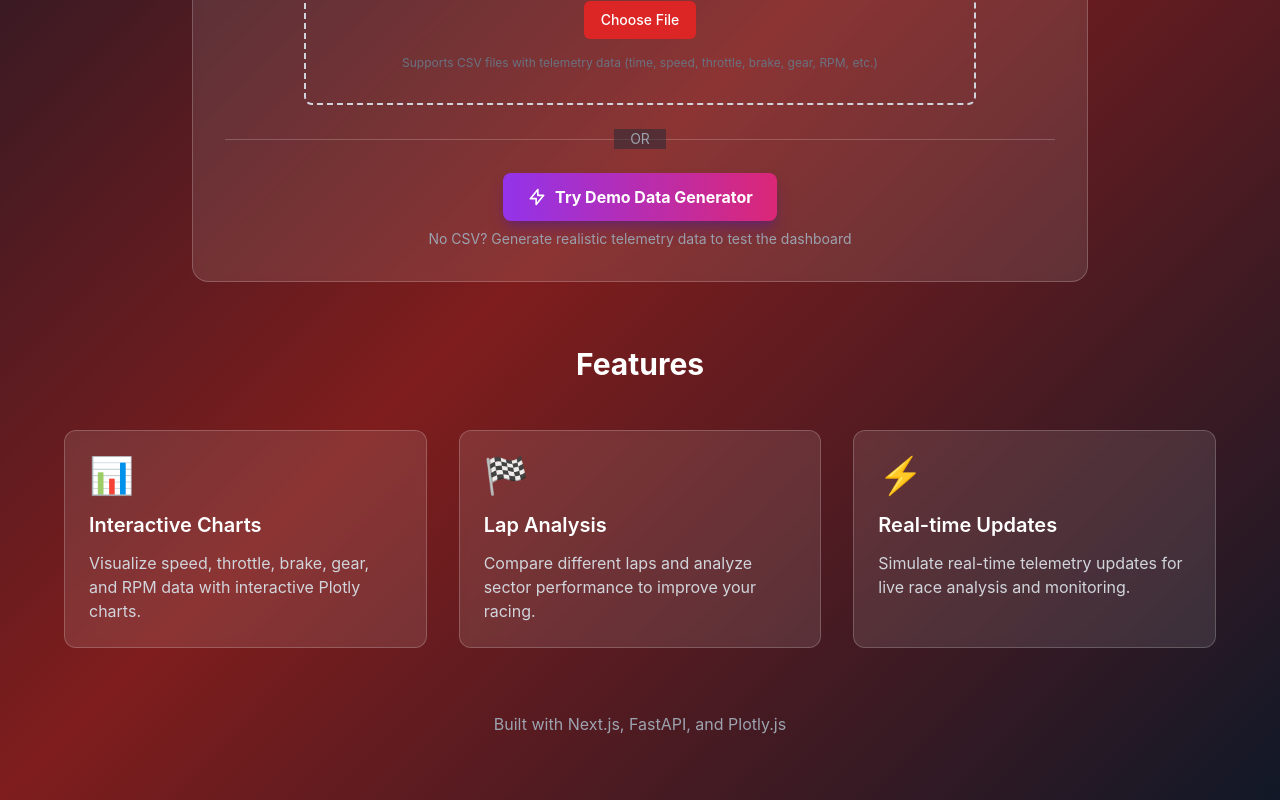
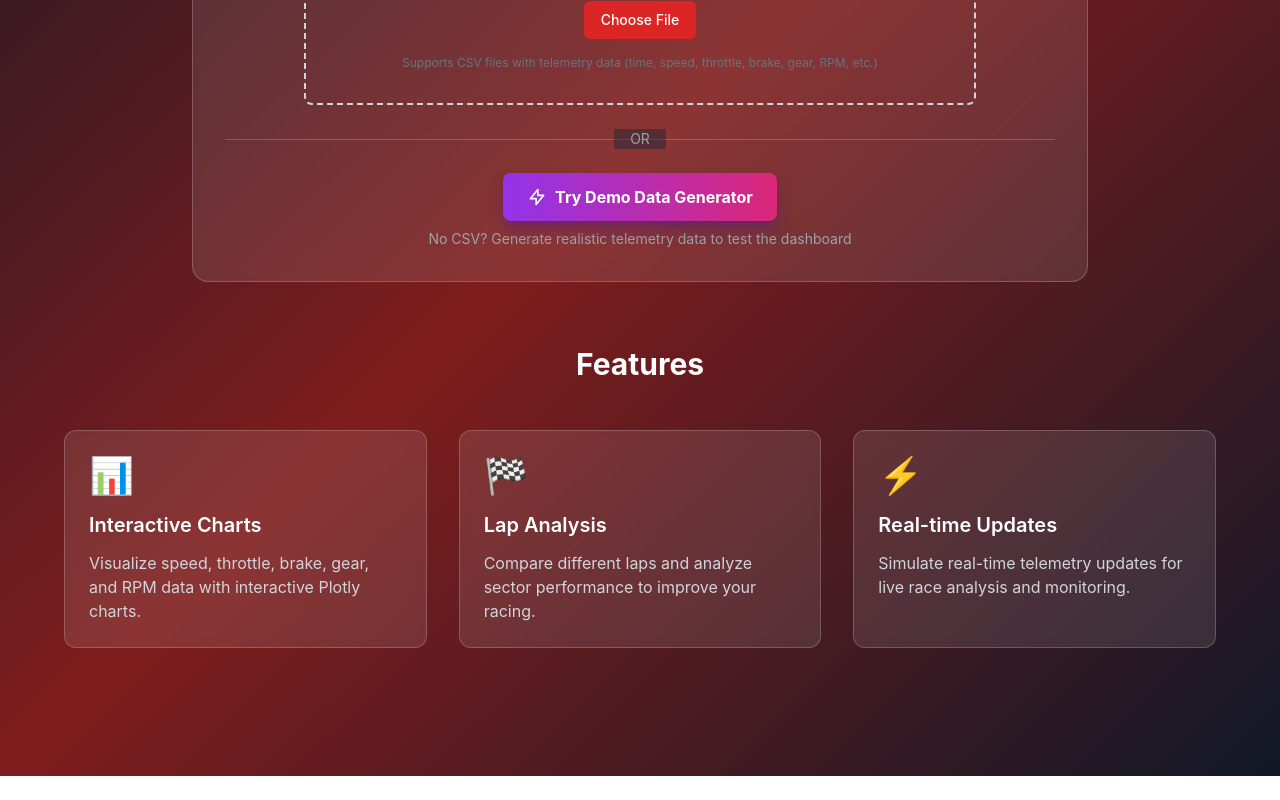
Before and after one commit to Taylor-DeVries/f1-telemetry-data-dashboard, a Next.js app in the folder app/: page / in a window 1280 px wide. Shown: the part 482-1282 px from the top of the page. After the commit the page ends 1258 px from the top, so only its background shows below. Built offline with nearby package versions, Linux system fonts and the light colour scheme.

Commit message:
removes footer note

```diff
--- a/app/src/app/page.tsx
+++ b/app/src/app/page.tsx
@@ -148,7 +148,6 @@ export default function Home() {
 
         {/* Footer */}
         <div className="text-center mt-16 text-gray-400">
-          <p>Built with Next.js, FastAPI, and Plotly.js</p>
         </div>
       </div>
 
```
